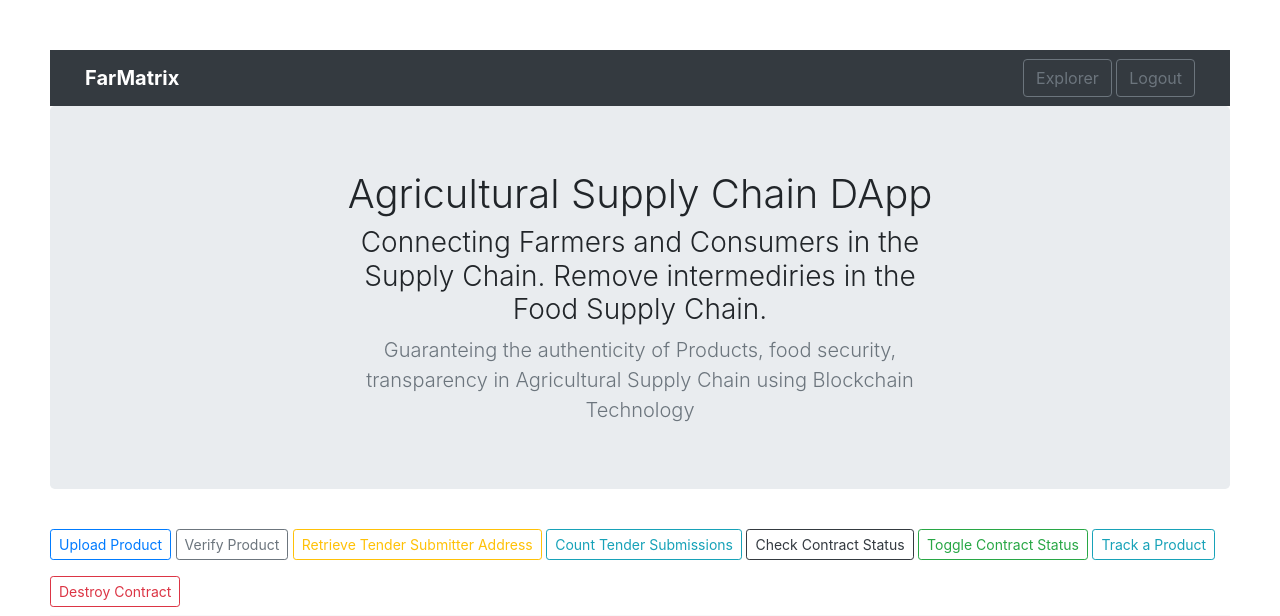
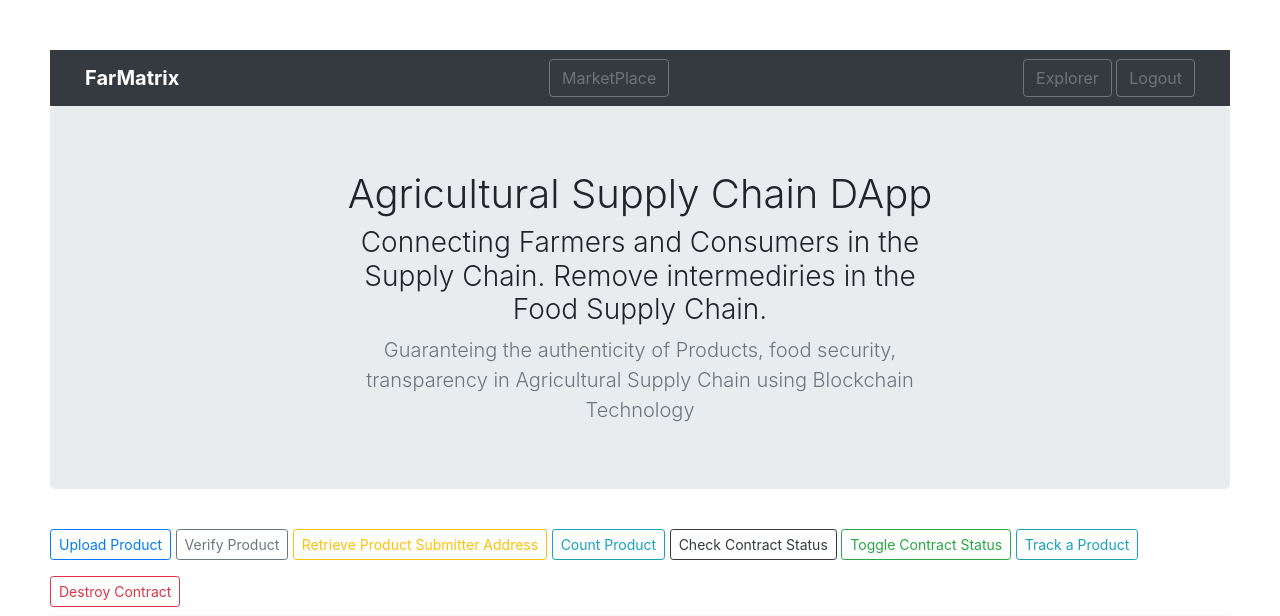
Before and after one commit to Kimxons/hello, a Flask app: page /supplier in a window 1280 px wide. Shown: the top 616 px of the page. Run offline with Flask 2, Linux system fonts and the light colour scheme; the visitor is signed in with stand-in values (Sample User, id 1); some libraries are stand-ins or nearby versions.

Commit message:
hello ex

```diff
--- a/templates/includes/_header.html
+++ b/templates/includes/_header.html
@@ -3,6 +3,8 @@
       <a href="{{ url_for('Supplier') }}" class="navbar-brand d-flex align-items-center" id="homeTenderDocsMenuButton">
         <strong>FarMatrix</strong>
       </a>
+
+      <button onClick="window.location.href='http://localhost:3000/'" class="btn btn-outline-secondary">MarketPlace</button>
     <div class="content flex">
       <div class="right">
         <button onClick="window.location.href='https://etherscan.io/address/0x7bfbcF9ceE4ef8887BC355bE614d12BC0e64fe42'" class="btn btn-outline-secondary">Explorer</button>
@@ -25,8 +27,8 @@
 <div>
   <a href="{{ url_for('addProduct')}}" class="btn btn-outline-primary my-2 btn-sm" aria-pressed="true" id="uploadProductMenuButton">Upload Product</a>
   <a href="#" class="btn btn-outline-secondary my-2 btn-sm" aria-pressed="true" id="verifyProductMenuButton">Verify Product</a>
-  <a href="#" class="btn btn-outline-warning my-2 btn-sm" aria-pressed="true" id="retrieveProductAddressMenuButton">Retrieve Tender Submitter Address</a>
-  <a href="#" class="btn btn-outline-info my-2 btn-sm" aria-pressed="true" id="getProductCountMenuButton">Count Tender Submissions</a>
+  <a href="#" class="btn btn-outline-warning my-2 btn-sm" aria-pressed="true" id="retrieveProductAddressMenuButton">Retrieve Product Submitter Address</a>
+  <a href="#" class="btn btn-outline-info my-2 btn-sm" aria-pressed="true" id="getProductCountMenuButton">Count Product</a>
   <a href="#" class="btn btn-outline-dark my-2 btn-sm" aria-pressed="true" id="checkContractStatusMenuButton">Check Contract Status</a>
   <a href="#" class="btn btn-outline-success my-2 btn-sm" aria-pressed="true" id="toggleContractStatusMenuButton">Toggle Contract Status</a>
   <a href="#" class="btn btn-outline-info my-2 btn-sm" aria-pressed="true" id="trackProductMenuButton">Track a Product</a>
```
